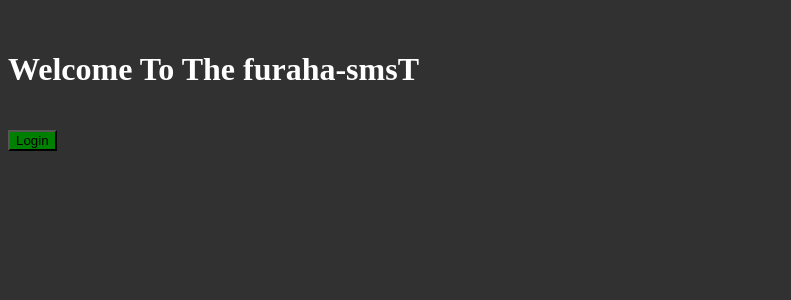
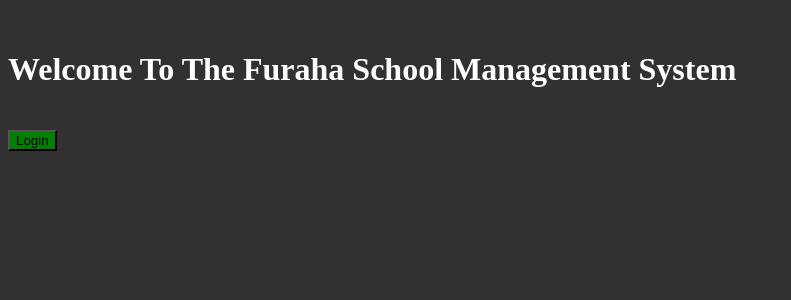
Before and after one commit to OwenKelvin/FurahaSMS-frontend, an Angular app: page / in a window 1280 px wide. Shown: the top 300 px of the page, without its empty margins (0-791 px from the left). Built offline with nearby package versions, Linux system fonts and the light colour scheme.

Commit message:
Moved @angular/cli to dependancies

```diff
--- a/package.json
+++ b/package.json
@@ -11,6 +11,8 @@
   },
   "private": true,
   "dependencies": {
+    "@angular/cli": "~8.3.20",
+    "@angular/compiler-cli": "~8.2.14",
     "@angular/animations": "~8.2.14",
     "@angular/common": "~8.2.14",
     "@angular/compiler": "~8.2.14",
@@ -25,8 +27,6 @@
   },
   "devDependencies": {
     "@angular-devkit/build-angular": "~0.803.20",
-    "@angular/cli": "~8.3.20",
-    "@angular/compiler-cli": "~8.2.14",
     "@angular/language-service": "~8.2.14",
     "@types/node": "~8.9.4",
     "@types/jasmine": "~3.3.8",
--- a/src/app/app.component.ts
+++ b/src/app/app.component.ts
@@ -6,5 +6,5 @@ import { Component } from '@angular/core';
   styleUrls: ['./app.component.css']
 })
 export class AppComponent {
-  title = 'furaha-smsT';
+  title = 'Furaha School Management System';
 }
```
